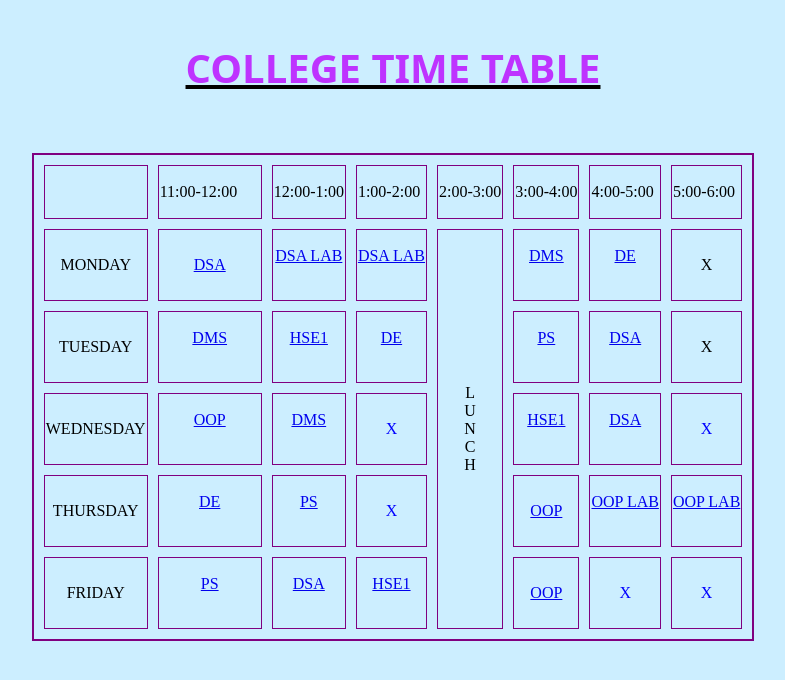
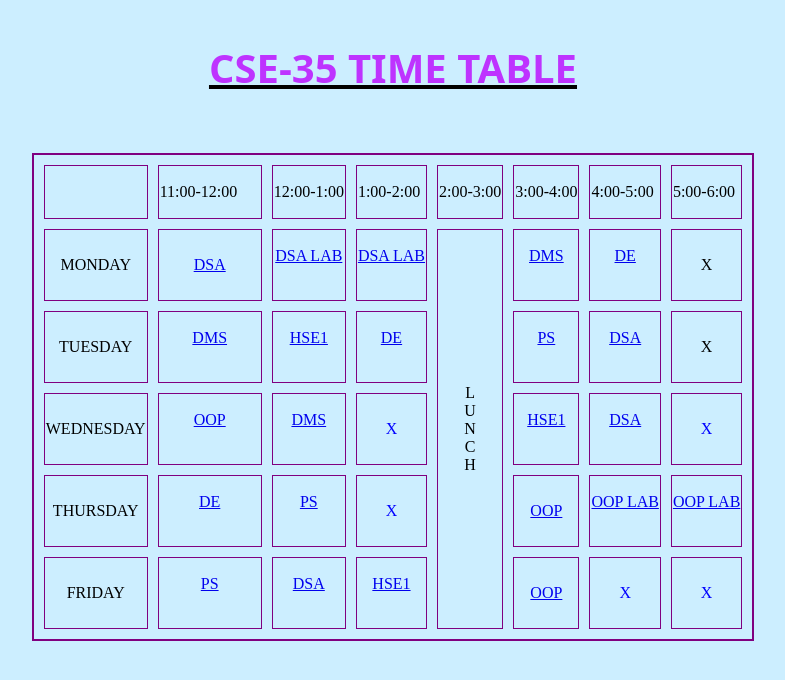
Before and after one commit to Harshitm14/Harshitm14.github.io, a plain HTML site: page index.html in a window 1280 px wide. Shown: the whole page, without its empty margins (247-1032 px from the left). Drawn offline with Linux system fonts and the light colour scheme.

Commit message:
Update index.html

```diff
--- a/index.html
+++ b/index.html
@@ -7,7 +7,7 @@
 </head>
 <body><body style="background-color:#CCEEFF;">
 <H1><FONT COLOR="black"><CENTER><u><p style = "font-family:system-ui,georgia,garamond,serif;font-size:40px;"><font color="#BE33FF">
-COLLEGE TIME TABLE</p></u></FONT></H1>
+CSE-35 TIME TABLE</p></u></FONT></H1>
 <br>
 <table border="2" cellspacing="10" align="center" bordercolor="purple">
 <tr>
```
